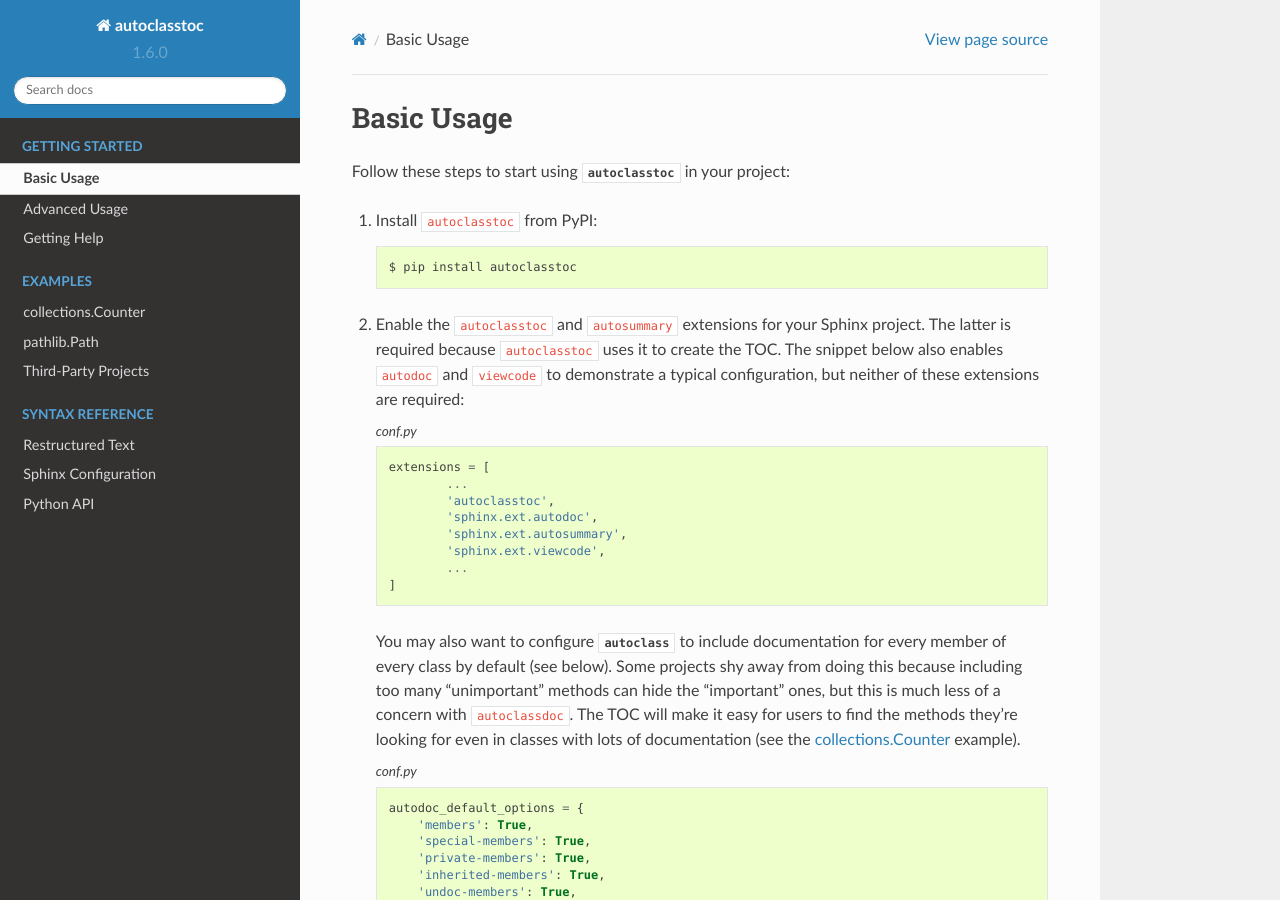
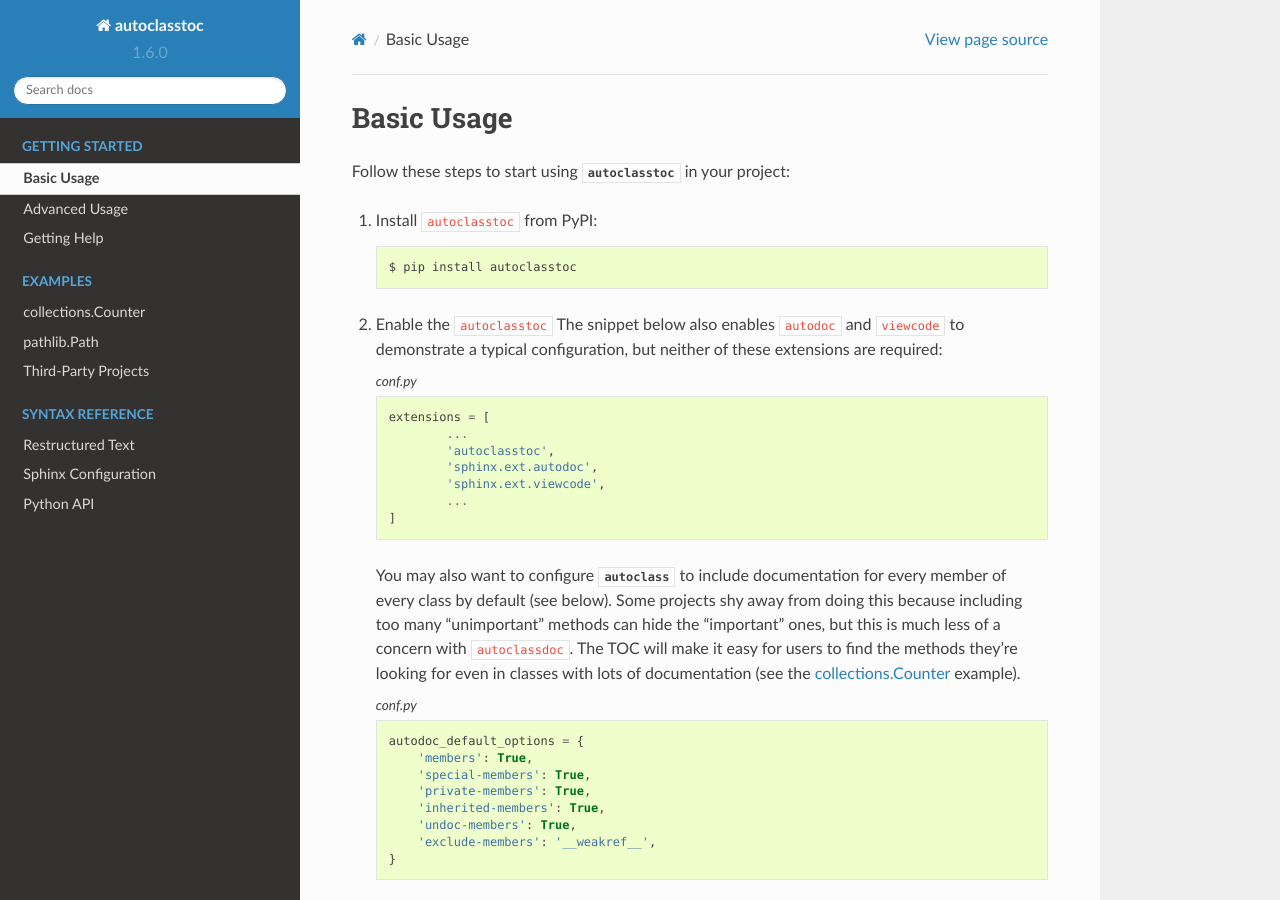
Before and after one commit to kalekundert/autoclasstoc, a Sphinx documentation site: the page built from docs/basic_usage.rst, in a window 1280 px wide and 900 px high. Built offline with Sphinx 7.4.7 and the Read the Docs theme 2.0.0, drawn with Linux system fonts in a browser that asks for light colours; cross-references to code outside the pages are shown as plain code; the version number is read from the project's files by our own code.

Commit message:
Automatically load the autosummary extension

```diff
--- a/docs/basic_usage.rst
+++ b/docs/basic_usage.rst
@@ -8,9 +8,7 @@
 
     $ pip install autoclasstoc
 
-2. Enable the ``autoclasstoc`` and :ext:`autosummary` extensions for your
-   Sphinx project.  The latter is required because ``autoclasstoc`` uses it to
-   create the TOC.  The snippet below also enables :ext:`autodoc` and
+2. Enable the ``autoclasstoc``  The snippet below also enables :ext:`autodoc` and
    :ext:`viewcode` to demonstrate a typical configuration, but neither of these
    extensions are required:
 
@@ -21,7 +19,6 @@
               ...
               'autoclasstoc',
               'sphinx.ext.autodoc',
-              'sphinx.ext.autosummary',
               'sphinx.ext.viewcode',
               ...
       ]
```
Also changed, not shown: 1 other file.
